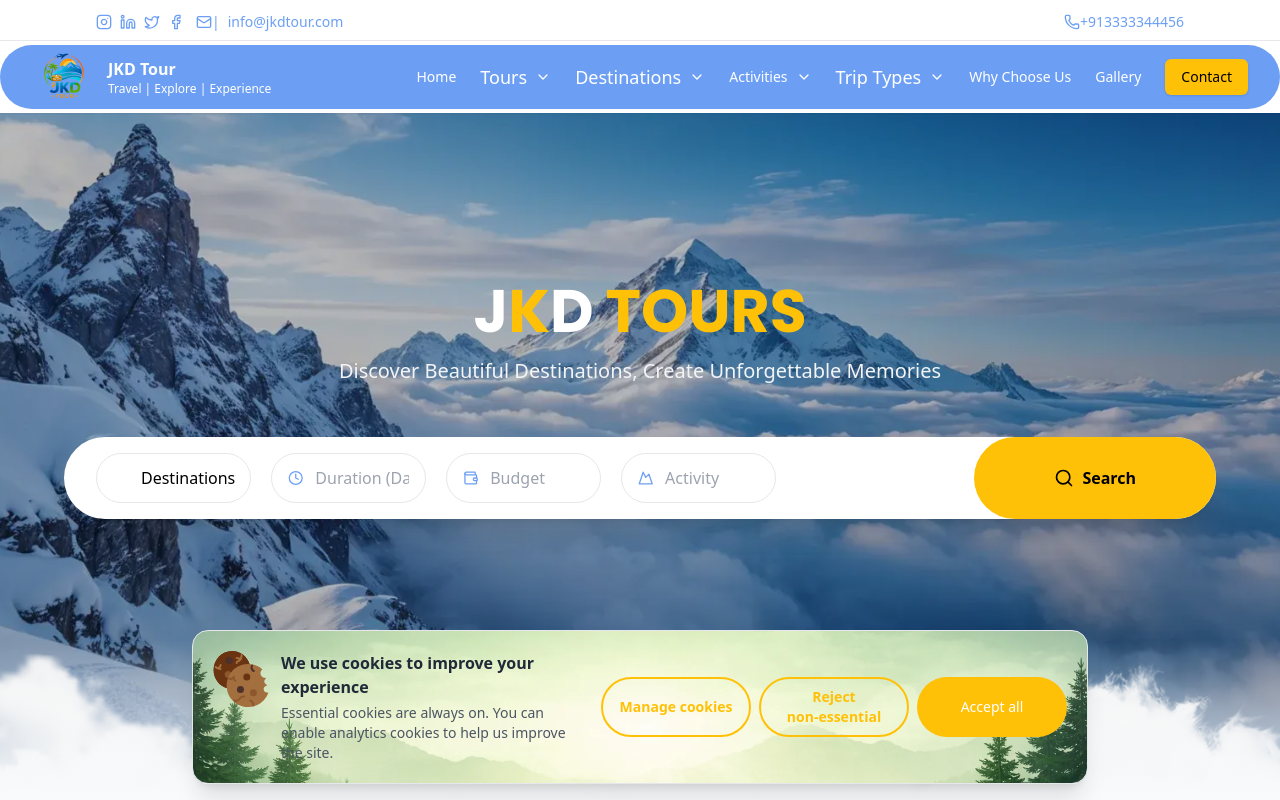
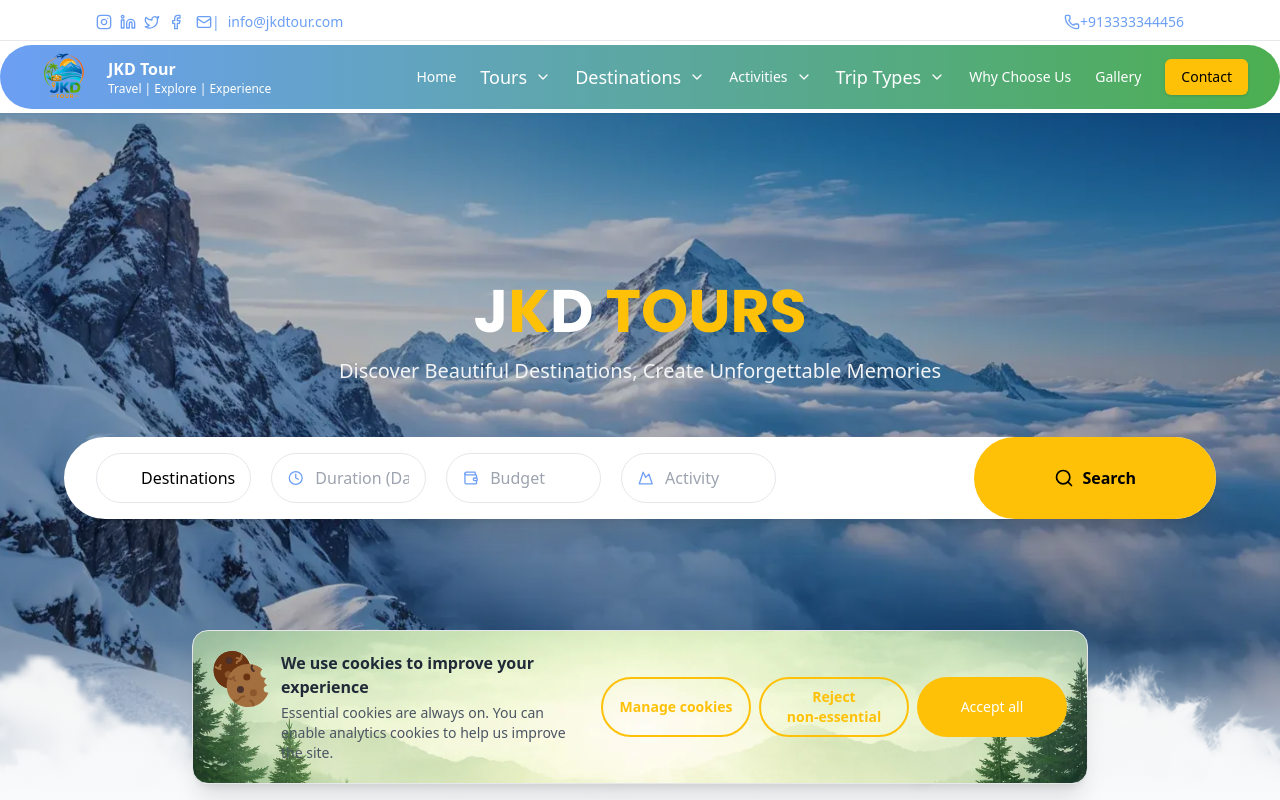
Before and after one commit to sushilnamberdar/jkd-tour-website, a React (Create React App) app: page / in a window 1280 px wide. Shown: the top 800 px of the page. Built offline with nearby package versions, Linux system fonts and the light colour scheme; a web font is replaced by a local one.

Commit message:
update in nav background

```diff
--- a/src/components/Header.jsx
+++ b/src/components/Header.jsx
@@ -78,7 +78,7 @@ export default function Header() {
       <hr className="border-t border-gray-100/2 mb-1 w-full " />
 
       {/* Main navbar */}
-      <div className="max-w-7xl mx-auto px-4 bg-primary rounded-full  sm:px-6 lg:px-8 flex items-center justify-between transition-all duration-300">
+      <div className="max-w-7xl mx-auto px-4 bg-gradient-to-r from-primary  to-secondary rounded-full  sm:px-6 lg:px-8 flex items-center justify-between transition-all duration-300">
 
         {/* Logo */}
         <Link
```
